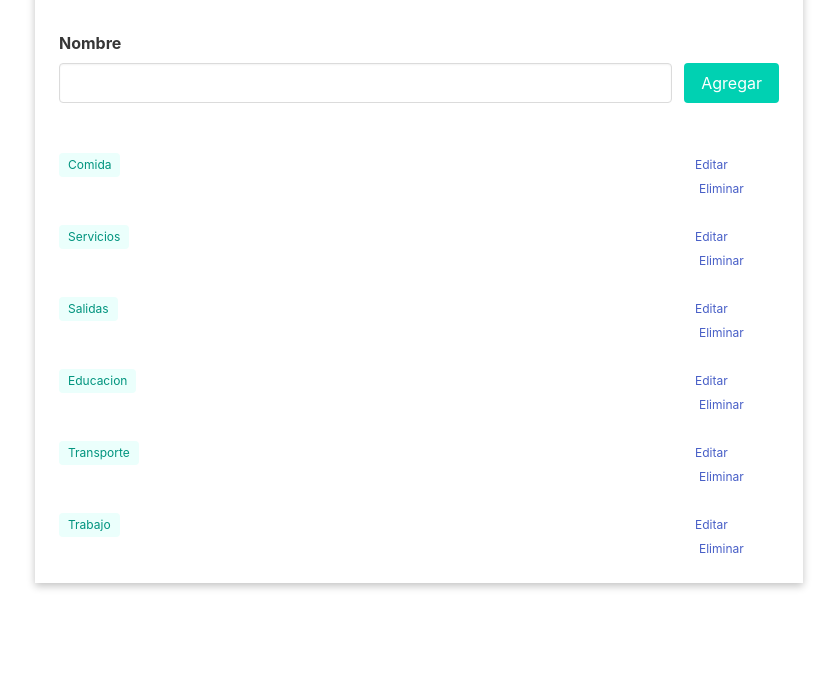
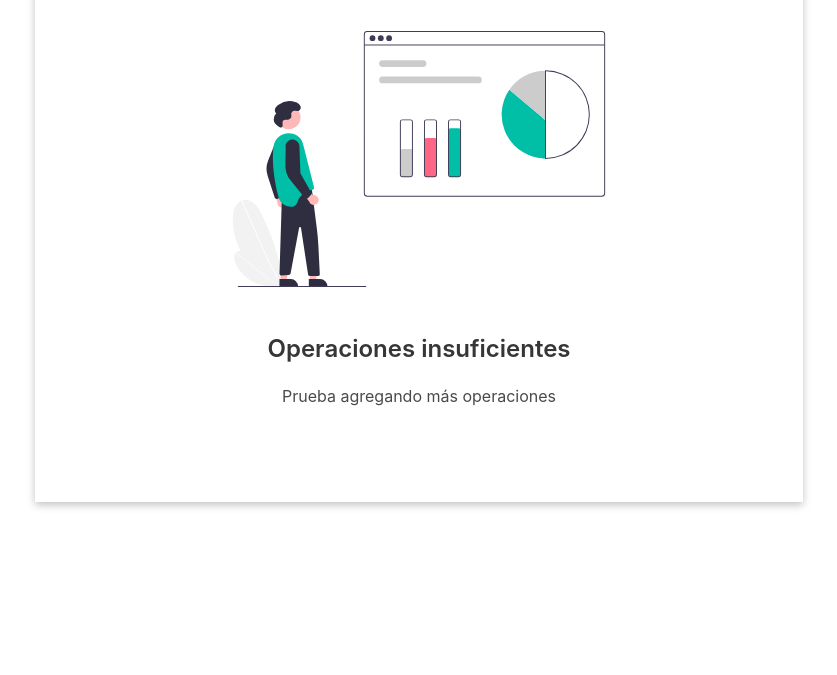
Before and after one commit to ceciliaads/AhorrADAs, a plain HTML site: page index.html in a window 1280 px wide. Shown: the part 125-800 px from the top of the page, without its empty margins (221-1058 px from the left). Drawn offline with nearby package versions, Linux system fonts and the light colour scheme.

Commit message:
reportes html structure

```diff
--- a/index.html
+++ b/index.html
@@ -14,74 +14,27 @@
 </head>
 
 <body>
-    <section class="container mt-6 p-5">
-        <h2 class="title">Categorias</h2>
-        <div class="field mt-6">
-            <label class="label is-four-fifths">Nombre</label>
-            <div class="control is-flex">
-                <input class="input" type="text" placeholder="">
-                <button class="button is-primary ml-3">Agregar</button>
+
+
+    <!-- --------------- Reportes ------------ -->
+    <section class="container mt-6  p-5">
+        <h2 class="title">
+            Reportes
+        </h2>
+        <div class="container is-shadowless">
+            <div class="card-image p-5">
+                <figure class="image is-3by2">
+                    <img src="/assets/reportes.svg" alt="Placeholder image">
+                </figure>
+                <div class="media-content mt-6 has-text-centered mb-6">
+                    <p class="title is-4">Operaciones insuficientes</p>
+                    <p class="subtitle is-6 mt-3">Prueba agregando más operaciones</p>
+                </div>
             </div>
         </div>
-        <div class="mt-6">
-            <div class="columns">
-                <div class="column is-10">
-                    <span class="tag is-primary is-light">Comida</span>
-                </div>
-                <div class="column ml-4">
-                    <a href="#" class="is-size-7">Editar</a>
-                    <a href="#" class="ml-1 is-size-7">Eliminar</a>
-                </div>
-            </div>
-            <div class="columns">
-                <div class="column is-10">
-                    <span class="tag is-primary is-light">Servicios</span>
-                </div>
-                <div class="column ml-4">
-                    <a href="#" class="is-size-7">Editar</a>
-                    <a href="#" class="is-size-7 ml-1">Eliminar</a>
-                </div>
-            </div>
-            <div class="columns">
-                <div class="column is-10">
-                    <span class="tag is-primary is-light">Salidas</span>
-                </div>
-                <div class="column ml-4">
-                    <a href="#" class="is-size-7">Editar</a>
-                    <a href="#" class="is-size-7 ml-1">Eliminar</a>
-                </div>
-            </div>
-            <div class="columns">
-                <div class="column is-10">
-                    <span class="tag is-primary is-light">Educacion</span>
-                </div>
-                <div class="column ml-4">
-                    <a href="#" class="is-size-7">Editar</a>
-                    <a href="#" class="is-size-7 ml-1">Eliminar</a>
-                </div>
-            </div>
-            <div class="columns">
-                <div class="column is-10">
-                    <span class="tag is-primary is-light">Transporte</span>
-                </div>
-                <div class="column ml-4">
-                    <a href="#" class="is-size-7">Editar</a>
-                    <a href="#" class="is-size-7 ml-1">Eliminar</a>
-                </div>
-            </div>
-            <div class="columns">
-                <div class="column is-10">
-                    <span class="tag is-primary is-light">Trabajo</span>
-                </div>
-                <div class="column ml-4">
-                    <a href="#" class="is-size-7">Editar</a>
-                    <a href="#" class="is-size-7 ml-1">Eliminar</a>
-                </div>
-            </div>
+    </section>
 
-        </div>
 
-    </section>
 
     <script src="script.js"></script>
 </body>
```
Also changed, not shown: assets/reportes.svg (added).
